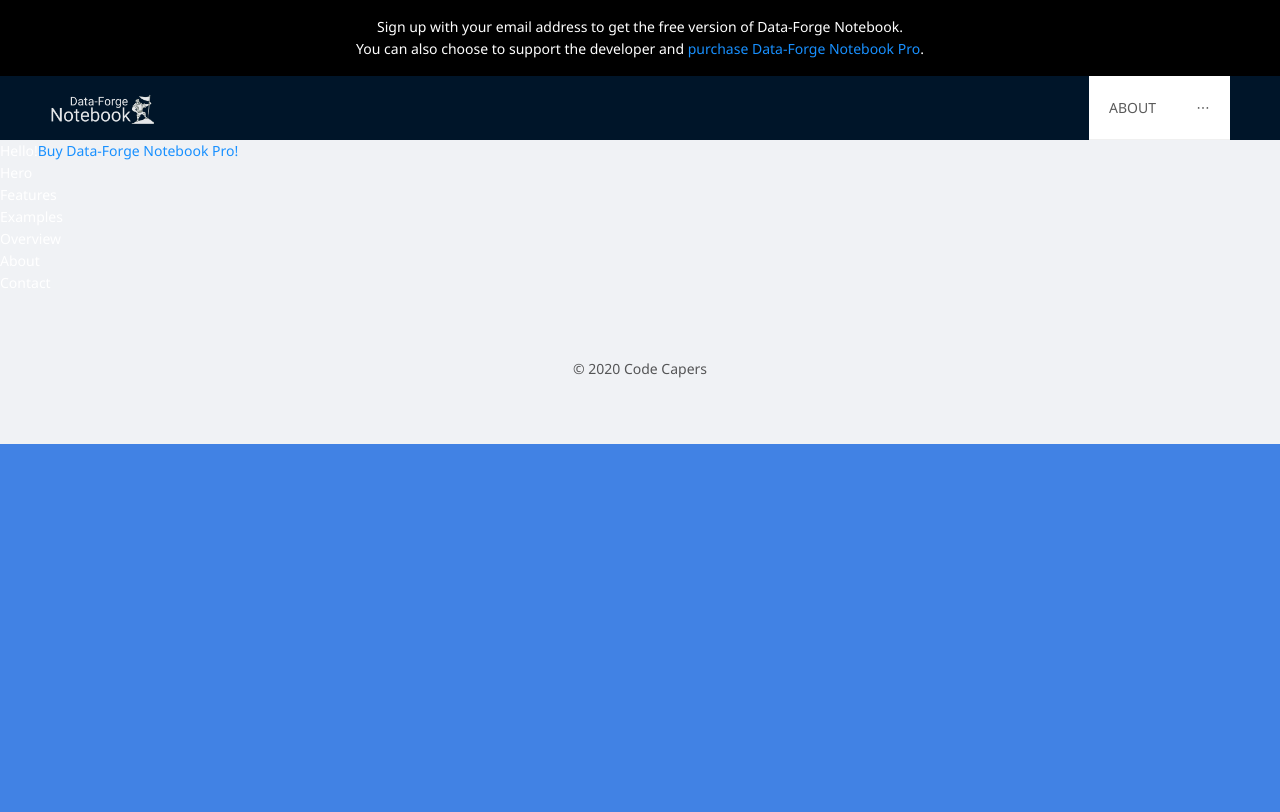
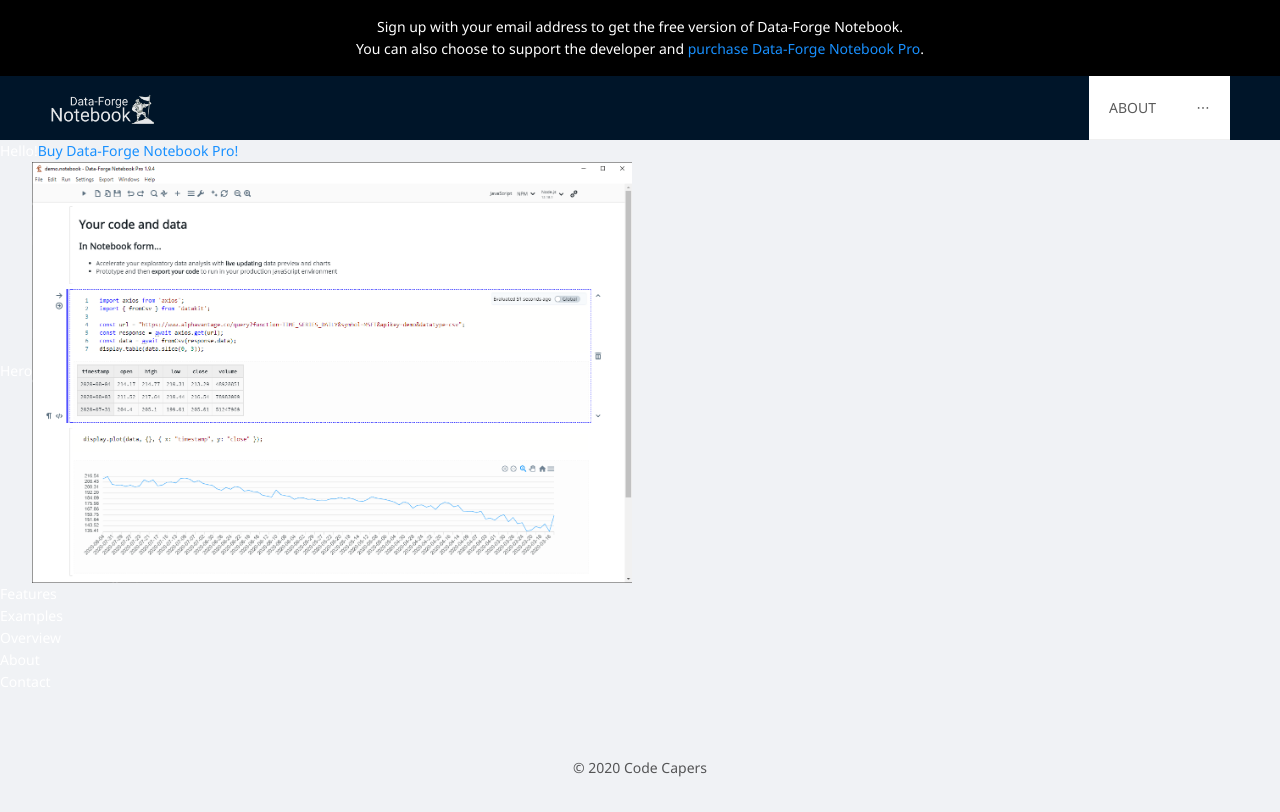
Before and after one commit to data-forge-notebook/landing-page, a Next.js app: page / in a window 1280 px wide. Shown: the top 812 px of the page. Built offline with nearby package versions, Linux system fonts and the light colour scheme.

Commit message:
Tested an image component.

```diff
--- a/pages/index.tsx
+++ b/pages/index.tsx
@@ -1,3 +1,4 @@
+import { Image } from "antd"
 import Link from "next/link"
 import Layout from '../components/layout'
 
@@ -12,6 +13,11 @@ export default function Home() {
 
           <section>
               Hero
+
+              <Image
+                src="images/screenshots/Main.png"
+                width={600}
+                />
           </section>
 
           <section>
```
